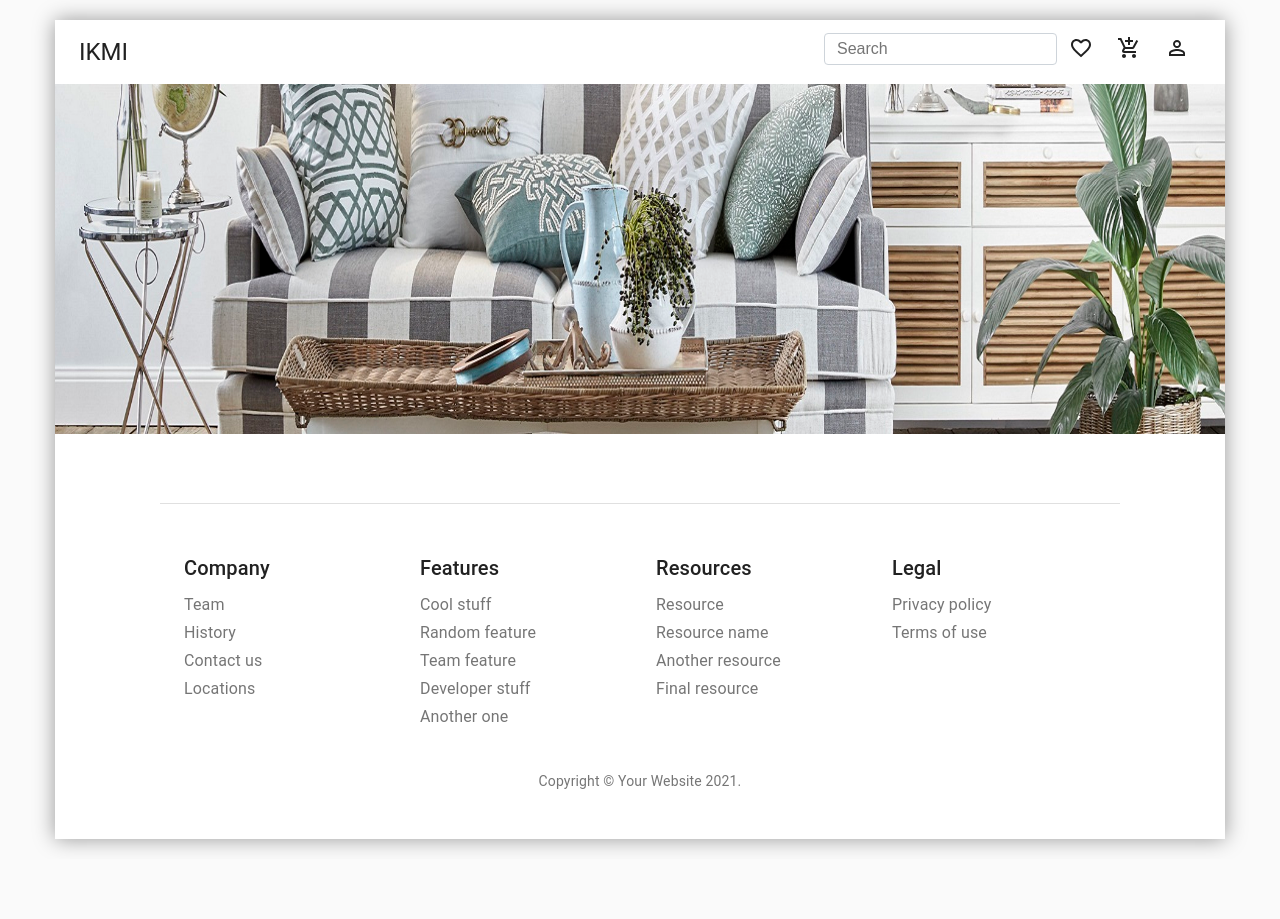
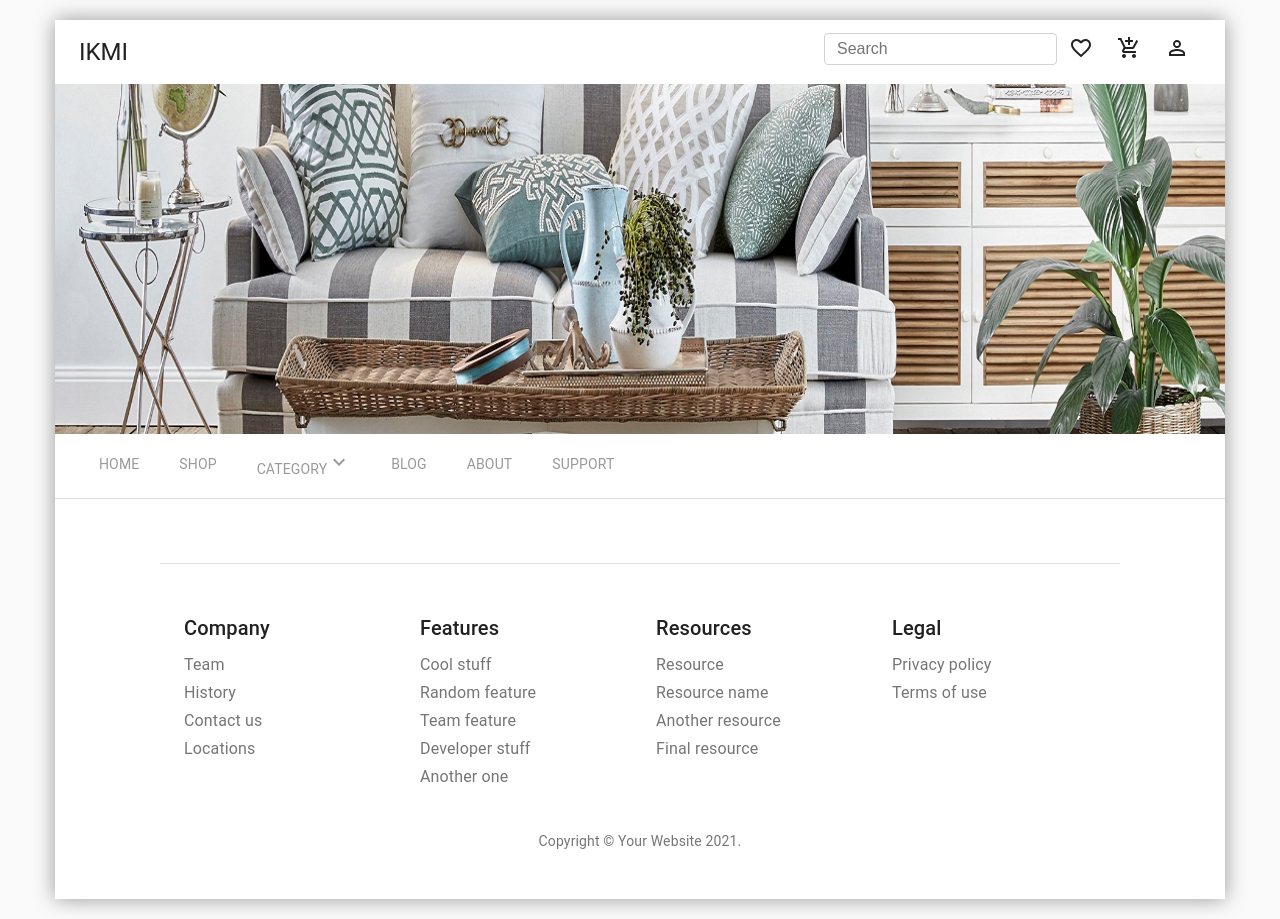
Before and after one commit to Ikhtiarmahmud/ikmi-commerce, a React (Create React App) app: page / in a window 1280 px wide. Before the commit the page ends 859 px from the top, so only its background shows below. Built offline with nearby package versions, Linux system fonts and the light colour scheme.

Commit message:
Home design - 40%

```diff
--- a/src/components/Banner/index.js
+++ b/src/components/Banner/index.js
@@ -7,6 +7,9 @@ const useStyles = makeStyles((theme) => ({
     image: {
         width: "100%",
         height: "350px",
+    },
+    gridItem: {
+        marginBottom: "-6px"
     }
 }));
 
@@ -16,7 +19,7 @@ const Banner = () => {
     return (
         <>
             <Grid container>
-                <Grid item xs={12}>
+                <Grid item xs={12} className={classes.gridItem}>
                     <img src={banner} className={classes.image}/>
                 </Grid>
             </Grid>
--- /dev/null
+++ b/src/components/Navbar/index.js
@@ -0,0 +1,110 @@
+import React, { useState } from 'react';
+import { makeStyles } from '@material-ui/core/styles';
+import AppBar from '@material-ui/core/AppBar';
+import Button from '@material-ui/core/Button';
+import Toolbar from '@material-ui/core/Toolbar';
+import Typography from '@material-ui/core/Typography';
+import Link from '@material-ui/core/Link';
+import IconButton from '@material-ui/core/IconButton';
+import MenuIcon from '@material-ui/icons/Menu';
+import Menu from '@material-ui/core/Menu';
+import MenuItem from '@material-ui/core/MenuItem';
+import Grid from '@material-ui/core/Grid';
+import KeyboardArrowDownTwoToneIcon from '@material-ui/icons/KeyboardArrowDownTwoTone';
+
+const useStyles = makeStyles((theme) => ({
+    root: {
+        flexGrow: 1,
+        backgroundColor: "#fff",
+        boxShadow: "0px 0px 0px 0px",
+        borderBottom: `1px solid ${theme.palette.divider
+            }`
+    },
+    menuButton: {
+        marginRight: theme.spacing(2)
+    },
+    item: {
+        "& li": {
+            color: "#999",
+            lineHeight: "38px",
+            display: "block",
+            overflow: "hidden",
+            padding: "12px 20px 10px 20px",
+            margin: "0",
+            fontSize: "14px",
+            textDecoration: "none",
+            textTransform: "uppercase",
+            "& button": {
+
+            }
+        },
+        "& li:hover": {
+            color: "#fff",
+            backgroundColor: "#a8b324;"
+        }
+    },
+    categoryMenu: {
+        marginTop: "55px",
+        // "ul": {
+            width: "150px"
+        // }
+    }
+}));
+
+const Navbar = () => {
+
+    const [anchorEl, setAnchorEl] = useState(null);
+
+    const handleClick = (event) => {
+        setAnchorEl(event.currentTarget);
+    };
+
+    const handleClose = () => {
+        setAnchorEl(null);
+        console.log(anchorEl);
+    };
+
+    const classes = useStyles();
+
+    return (
+        <div>
+            <AppBar className={
+                classes.root
+            }
+                position="static">
+                <Toolbar variant="dense">
+                    <Grid container direction="row" justify="flex-start" alignItems="flex-start"
+                        className={
+                            classes.item
+                        }>
+                        <MenuItem>Home</MenuItem>
+                        <MenuItem>Shop</MenuItem>
+
+                        <Button style={{padding:"0px 0px"}} aria-controls="simple-menu" aria-haspopup="true" onMouseOver={handleClick}>
+                            <MenuItem>Category<KeyboardArrowDownTwoToneIcon style={{marginTop:"5px"}}/></MenuItem>
+                         </Button>
+
+                        <Menu className={classes.categoryMenu} id="simple-menu"
+                            anchorEl={anchorEl}
+                            keepMounted
+                            open={
+                                Boolean(anchorEl)
+                            }
+                            onClose={handleClose}
+                            >
+                            <MenuItem onClick={handleClose}>Mobile</MenuItem>
+                            <MenuItem onClick={handleClose}>Watch</MenuItem>
+                            <MenuItem onClick={handleClose}>Laptp</MenuItem>
+                        </Menu>
+
+                        <MenuItem>Blog</MenuItem>
+                        <MenuItem>About</MenuItem>
+                        <MenuItem>Support</MenuItem>
+                    </Grid>
+                </Toolbar>
+            </AppBar>
+        </div>
+    );
+}
+
+export default Navbar;
--- a/src/containers/HomePage/index.js
+++ b/src/containers/HomePage/index.js
@@ -3,6 +3,7 @@ import CssBaseline from '@material-ui/core/CssBaseline';
 import Header from '../../components/Header';
 import Footer from '../../components/Footer/index';
 import Banner from '../../components/Banner/index';
+import Navbar from '../../components/Navbar';
 import useStyles from './style';
 
 
@@ -14,6 +15,7 @@ const HomePage = () => {
       <CssBaseline />
       <Header />
       <Banner />
+      <Navbar />
       <Footer />
     </>
   );
```
